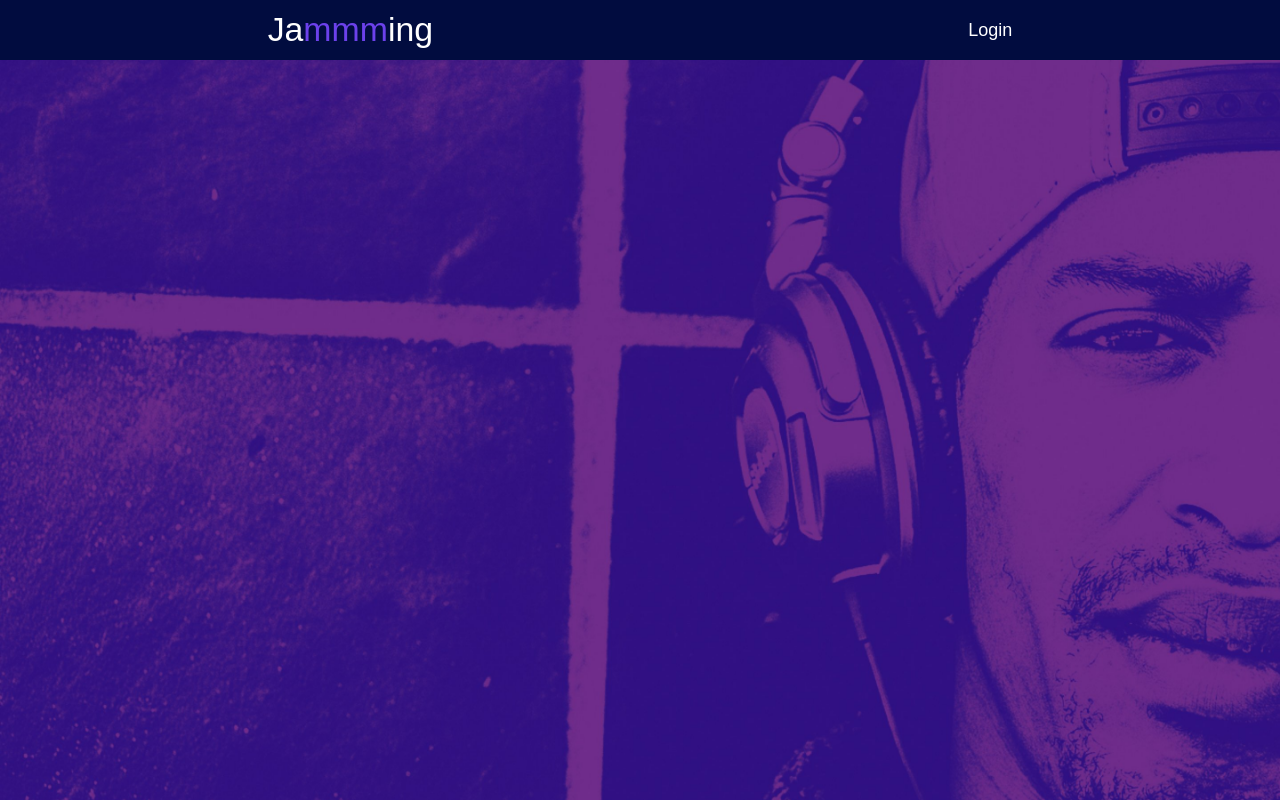
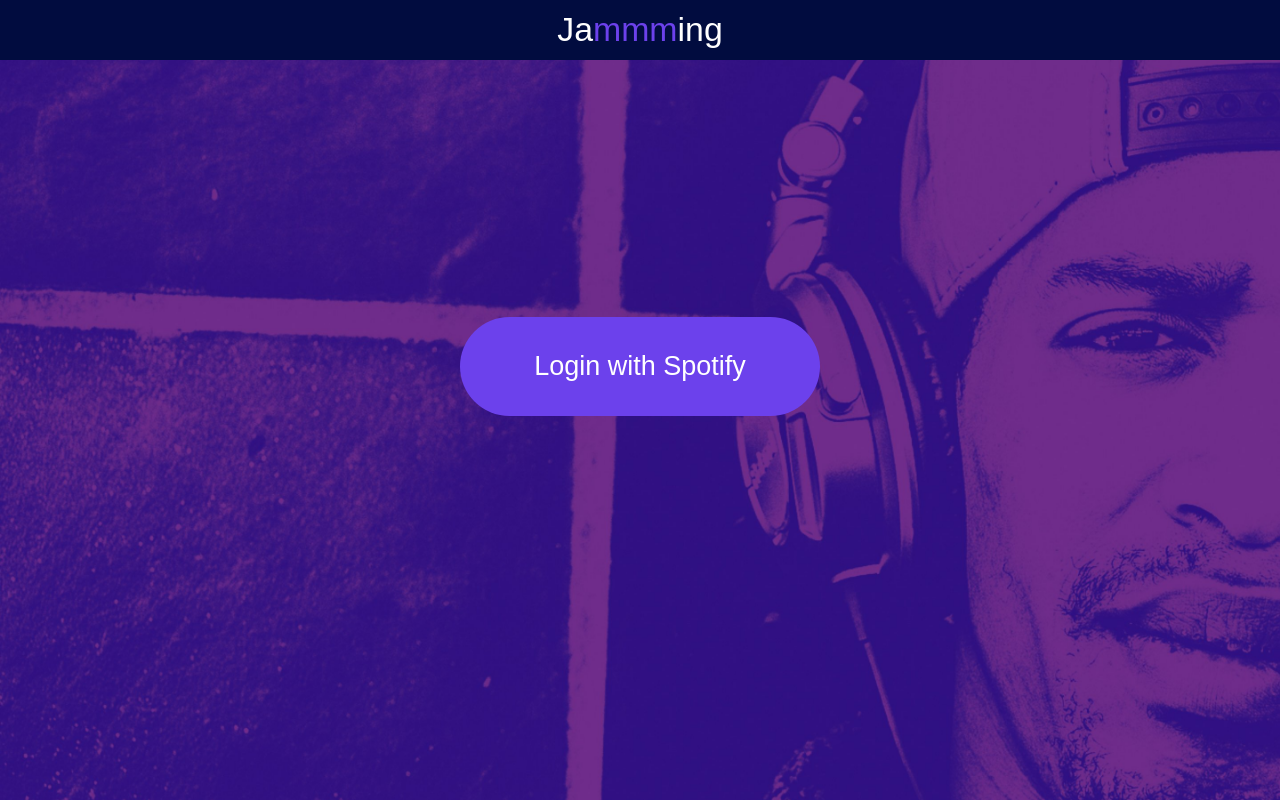
Before and after one commit to SupTarr/Jammming, a React (Vite) app in the folder client/: page / in a window 1280 px wide. Built offline with nearby package versions, Linux system fonts and the light colour scheme; no server answers; a web font is replaced by a local one.

Commit message:
feat: style login section

```diff
--- a/client/src/components/App/App.css
+++ b/client/src/components/App/App.css
@@ -30,7 +30,10 @@
 }
 
 .App {
-
+  display: flex;
+  flex-direction: column;
+  align-items: center;
+  justify-content: center;
   min-height: calc(100vh - 60px);
   height: 100%;
   padding: 0 17% 10% 17%;
@@ -41,6 +44,30 @@
   font-family: "Work Sans", sans-serif;
   font-weight: 500;
   color: #fff;
+}
+
+.login-button {
+  display: block;
+  cursor: pointer;
+  width: 20rem;
+  padding: 2rem 0;
+  border-radius: 54px;
+  border-width: 0px;
+  background-color: #6c41ec;
+  text-align: center;
+  font-size: 0.83rem;
+  transition: background-color 0.25s;
+  color: #fff;
+  font-weight: 500;
+  text-decoration: none;
+  font-size:1.5rem;
+  font-family: "Poppins", sans-serif;
+  font-weight: 500;
+}
+
+.login-button:hover {
+  background-color: #fff;
+  color: #6c41ec;
 }
 
 .App-playlist {
--- a/client/src/components/App/App.jsx
+++ b/client/src/components/App/App.jsx
@@ -3,6 +3,10 @@
 import "./App.css";
 import Navbar from "../Navbar/Navbar.jsx";
 import DashBoard from "../Dashboard/DashBoard";
+
+const clientId = import.meta.env.VITE_API_KEY;
+const redirectUri = import.meta.env.VITE_FRONTEND_URL;
+const spotifyUrl = `https://accounts.spotify.com/authorize?response_type=code&client_id=${clientId}&redirect_uri=${redirectUri}&scope=streaming%20user-read-email%20user-read-private%20user-library-read%20user-library-modify%20user-read-playback-state%20user-modify-playback-state%20playlist-modify-public`;
 
 const codeFromURL = new URLSearchParams(window.location.search).get("code");
 
@@ -17,7 +21,14 @@
   return (
     <div>
       <Navbar code={code} onLogout={() => setCode("")} />
-      <div className="App">{code && <DashBoard code={code} />}</div>
+      <div className="App">
+        {!code && (
+          <a className="login-button" href={spotifyUrl}>
+            Login with Spotify
+          </a>
+        )}
+        {code && <DashBoard code={code} />}
+      </div>
     </div>
   );
 };
--- a/client/src/components/Navbar/Navbar.jsx
+++ b/client/src/components/Navbar/Navbar.jsx
@@ -1,9 +1,5 @@
 import React from "react";
 import "./Navbar.css";
-
-const clientId = import.meta.env.VITE_API_KEY;
-const redirectUri = import.meta.env.VITE_FRONTEND_URL;
-const spotifyUrl = `https://accounts.spotify.com/authorize?response_type=code&client_id=${clientId}&redirect_uri=${redirectUri}&scope=streaming%20user-read-email%20user-read-private%20user-library-read%20user-library-modify%20user-read-playback-state%20user-modify-playback-state%20playlist-modify-public`;
 
 const Navbar = ({ code, onLogout }) => {
   return (
@@ -12,9 +8,9 @@
         Ja<span className="highlight">mmm</span>ing
       </h1>
 
-      {code ? (
+      {code && (
         <a
-          className="login-button"
+          className="logout-button"
           onClick={(e) => {
             e.preventDefault();
             onLogout();
@@ -22,10 +18,6 @@
         >
           Logout
         </a>
-      ) : (
-        <a className="login-button" href={spotifyUrl}>
-          Login
-        </a>
       )}
     </nav>
   );
```
